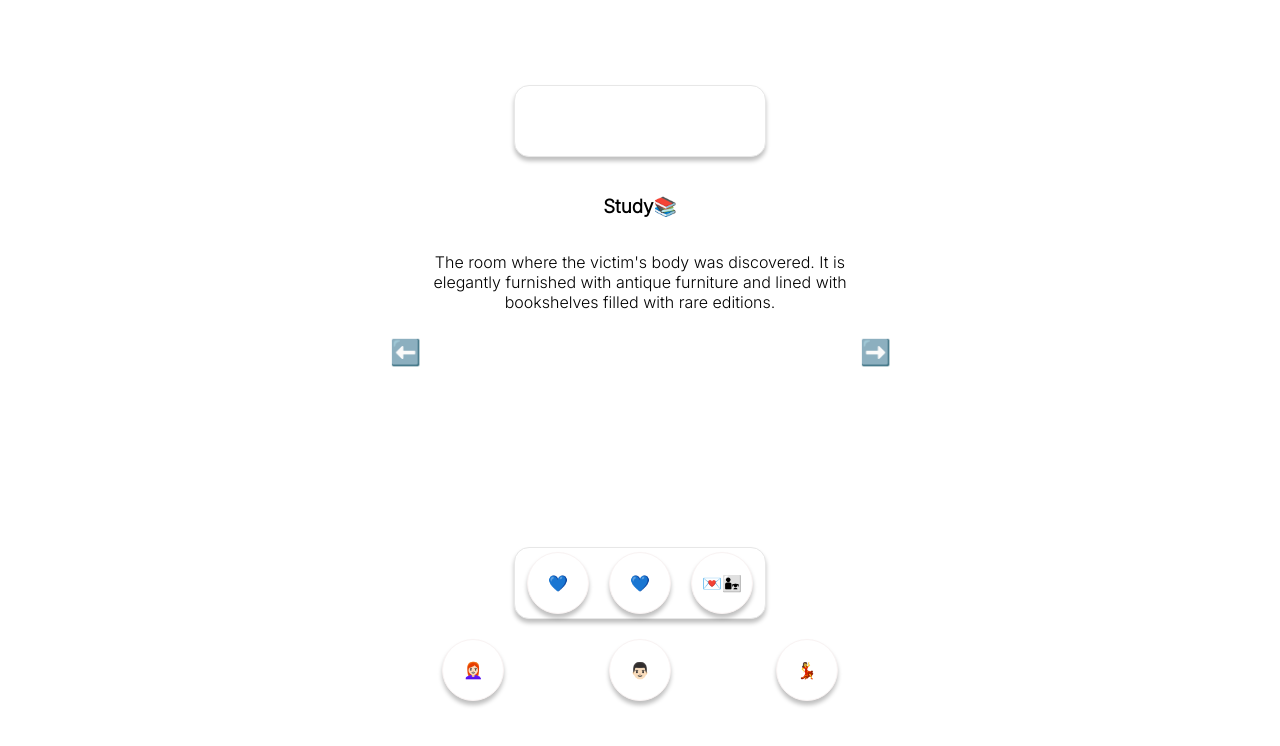
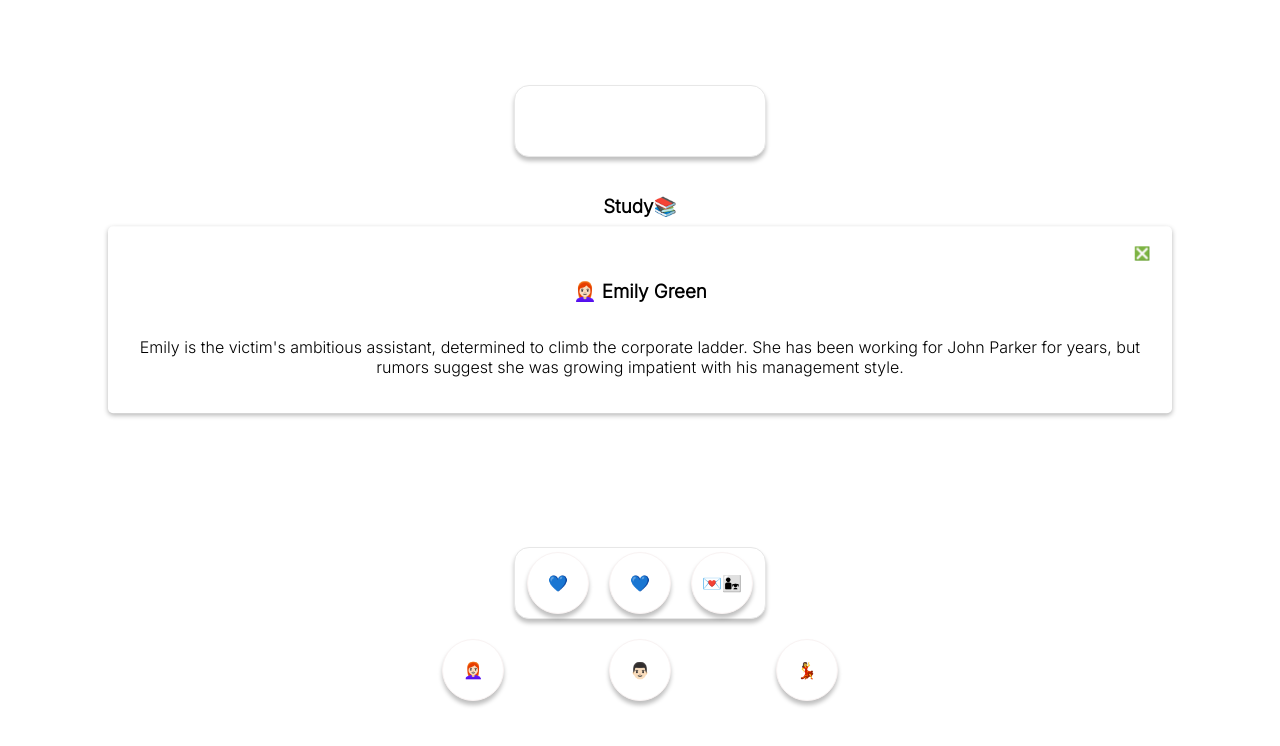
Before and after one commit to keshhaslum/Crimson-Manor, a React (Vite) app in the folder client/: page /rooms in a window 1280 px wide. Both pictures are taken after a click on the element "👩🏻‍🦰". Shown: the top 746 px of the page. Built offline with nearby package versions, Linux system fonts and the light colour scheme; a web font is replaced by a local one.

Commit message:
Created the popup logic. It is working!

```diff
--- a/client/src/App.css
+++ b/client/src/App.css
@@ -169,6 +169,33 @@
   margin: auto;
   max-width: 500px;
 }
+/* Test */
+.suspects-info {
+  display: flex;
+  flex-flow: column nowrap;
+}
+/* Test */
+.suspects-info button {
+  align-self: flex-end;
+  background-color: transparent;
+  border: none;
+  margin: 0;
+  padding: 0;
+  width: 20px;
+}
+
+.popup {
+  position: fixed;
+  top: 40%;
+  left: 50%;
+  transform: translate(-50%, -50%);
+  background-color: #fff;
+  padding: 20px;
+  border-radius: 5px;
+  box-shadow: 0 2px 5px rgba(0, 0, 0, 0.3);
+  width: 80%;
+  z-index: 9999;
+}
 
 @media only screen and (min-width: 481px) and (max-width: 900px) {
   .rooms-container {
--- a/client/src/components/Suspects.jsx
+++ b/client/src/components/Suspects.jsx
@@ -1,11 +1,12 @@
 // Temporary
 import data from '../mockData';
-import React from 'react';
+// import React from 'react';
 import { useState } from 'react';
 
 export default function Suspects() {
   const allCharacters = data.allCharacters;
   const [currentCharacter, setCurrentCharacter] = useState(null);
+
   return (
     <div className="suspects-container">
       <div className="suspects-buttons">
@@ -21,18 +22,20 @@ export default function Suspects() {
           </div>
         ))}
       </div>
-      {/* <div>
+      {currentCharacter && (
+        <div className="suspects-info popup">
           <button
+            className="close-button"
             onClick={() => {
               setCurrentCharacter(null);
             }}
           >
-          X
+            ❎
           </button>
-        <h3>{currentCharacter?.name}</h3>
-        <h3>{currentCharacter?.last_name}</h3>
+          <h3>{`${currentCharacter?.img} ${currentCharacter?.name} ${currentCharacter?.last_name}`}</h3>
           <p>{currentCharacter?.description}</p>
-      </div> */}
+        </div>
+      )}
     </div>
   );
 }
```
Lines whose indentation alone changed are shown as unchanged.
